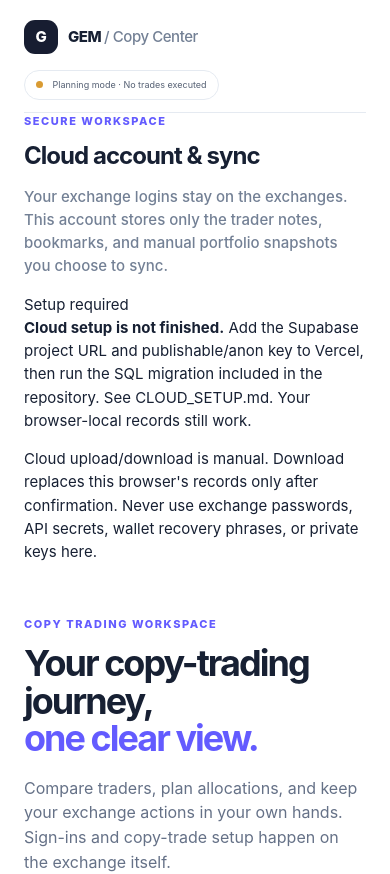
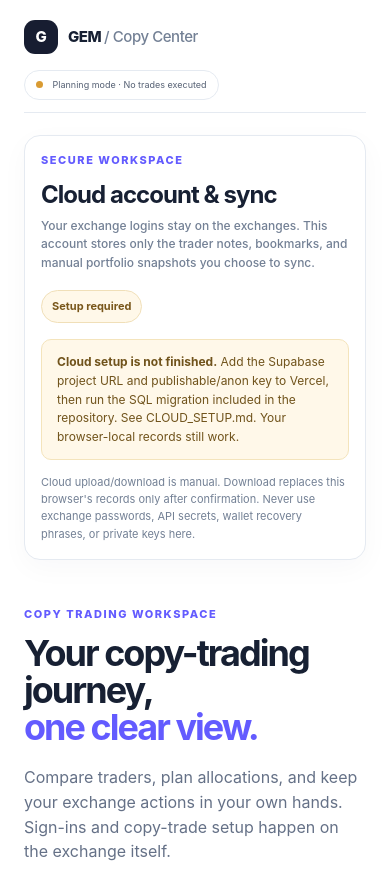
Before and after one commit to gem-cybersecurity-monitoring-assist/btcc-copy-manager, a Next.js app: page /copy-trading in a window 390 px wide. Shown: the top 874 px of the page. Built offline with nearby package versions, Linux system fonts and the light colour scheme; no server answers.

Commit message:
style: add responsive cloud account and sync panel

```diff
--- a/app/copy-trading/styles.css
+++ b/app/copy-trading/styles.css
@@ -107,3 +107,21 @@
 .copy-shell .ledger-toolbar button { flex-shrink:0; }
 @media(max-width:760px) { .copy-shell .snapshot-form { grid-template-columns:repeat(2,minmax(0,1fr)); } .copy-shell .snapshot-form button { grid-column:1 / -1; } .copy-shell .ledger-toolbar { align-items:flex-start; flex-direction:column; } }
 @media(max-width:440px) { .copy-shell .snapshot-form { grid-template-columns:1fr; } }
+
+.copy-shell .cloud-account { border:1px solid var(--line); background:#fff; border-radius:16px; padding:22px; margin:22px 0 8px; box-shadow:0 8px 28px #1b2a4608; }
+.copy-shell .cloud-account-heading { display:flex; align-items:flex-start; justify-content:space-between; gap:18px; }
+.copy-shell .cloud-account-heading h2 { font-size:24px; }
+.copy-shell .cloud-account-heading .muted { max-width:760px; font-size:12px; margin:8px 0 0; }
+.copy-shell .cloud-status { flex-shrink:0; border:1px solid #f0dfb8; border-radius:99px; padding:7px 10px; background:#fff8e9; color:#79571b; font-size:11px; font-weight:750; }
+.copy-shell .cloud-status.configured { background:#edf9f2; border-color:#cbe8d6; color:#216644; }
+.copy-shell .cloud-setup-hint { margin-top:16px; padding:13px 15px; border-radius:10px; background:#fff8e9; border:1px solid #f4e4bc; color:#70531b; font-size:12px; }
+.copy-shell .cloud-auth-form { display:grid; grid-template-columns:repeat(2,minmax(0,1fr)); gap:12px; margin-top:18px; }
+.copy-shell .cloud-auth-form label { display:block; font-size:11px; font-weight:700; }
+.copy-shell .cloud-auth-form input { display:block; margin-top:6px; }
+.copy-shell .cloud-buttons { display:flex; flex-wrap:wrap; gap:8px; align-items:center; margin-top:12px; }
+.copy-shell .cloud-buttons button { border:0; cursor:pointer; }
+.copy-shell .cloud-buttons button:disabled { opacity:.55; cursor:wait; }
+.copy-shell .cloud-sync-controls { margin-top:12px; }
+.copy-shell .cloud-sync-controls p { font-size:12px; }
+.copy-shell .cloud-footnote { font-size:11px; color:var(--muted); margin:14px 0 0; }
+@media(max-width:600px) { .copy-shell .cloud-account { padding:16px; } .copy-shell .cloud-account-heading { flex-direction:column; } .copy-shell .cloud-auth-form { grid-template-columns:1fr; } .copy-shell .cloud-buttons { align-items:stretch; } .copy-shell .cloud-buttons button { justify-content:center; } }
```
